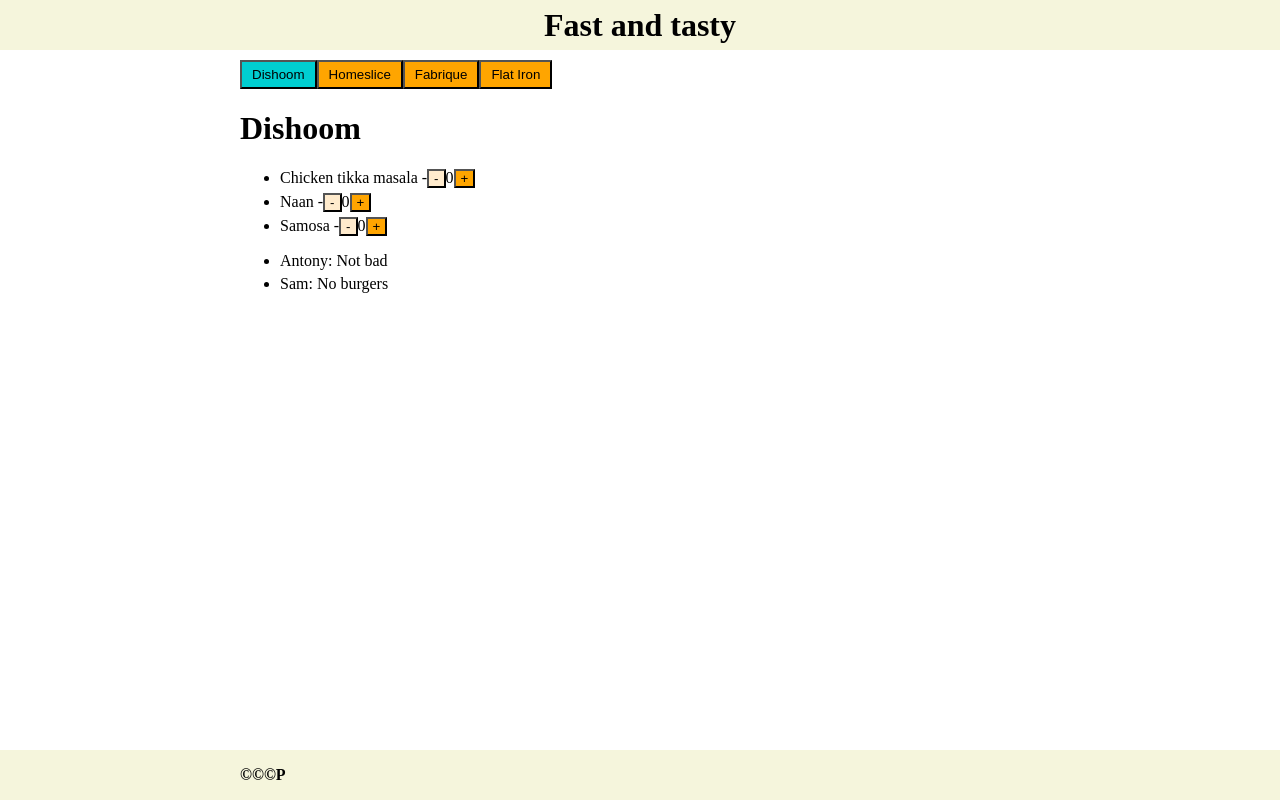
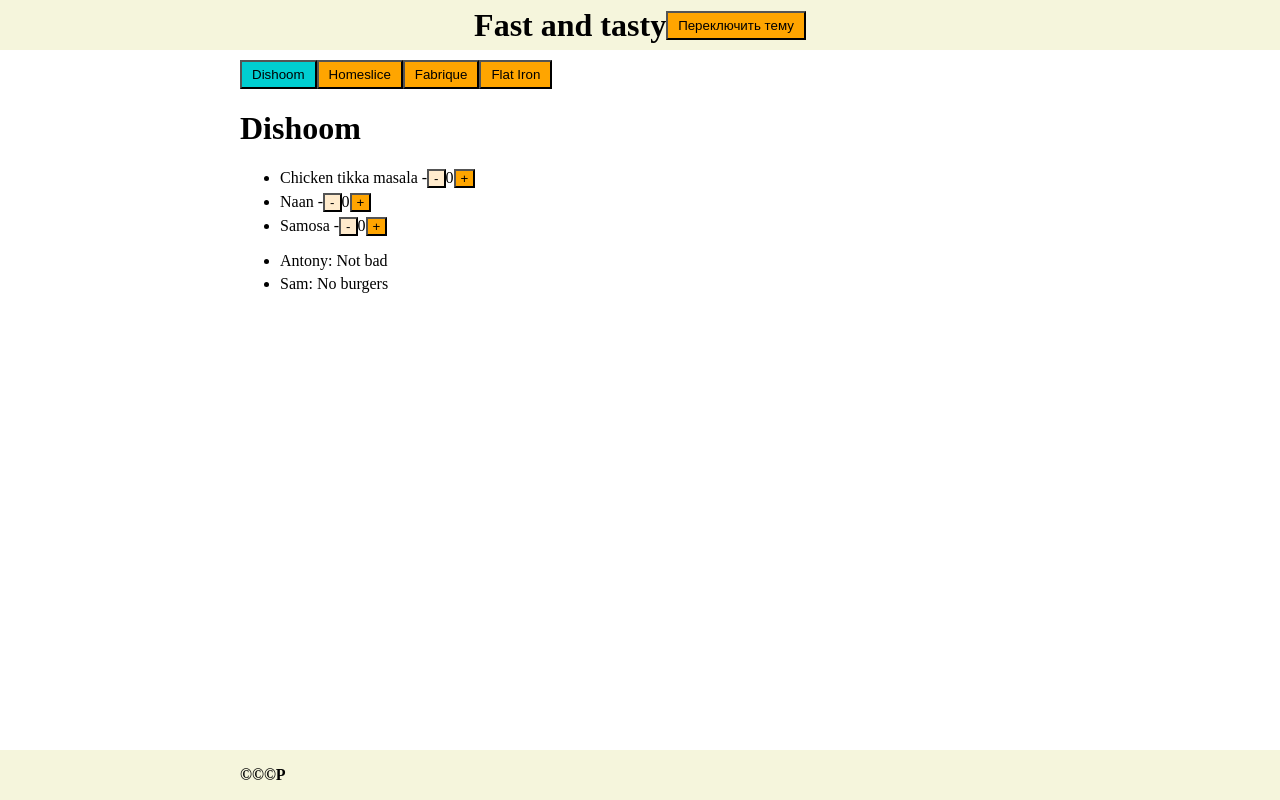
Before and after one commit to deniskoss/react-20230914, a React (Vite) app: page / in a window 1280 px wide. Built offline with nearby package versions, Linux system fonts and the light colour scheme.

Commit message:
lecture-4/hw Переключение темы

```diff
--- a/src/Components/Button/component.jsx
+++ b/src/Components/Button/component.jsx
@@ -1,10 +1,14 @@
 import classNames from "classnames";
 import styles from './styles.module.css';
+import {useContext} from "react";
+import {ThemeContext} from "../../contexts/Theme.jsx";
 
 export const Button = ({text, onClick, isActive, disabled, small}) => {
+    const theme = useContext(ThemeContext);
+    console.log('button', theme);
     return <button
         onClick={onClick}
-        className={classNames(styles.root, {
+        className={classNames(styles.root, styles[theme], {
             [styles.active]: isActive,
             [styles.disabled]: disabled,
             [styles.sm]: small,
--- a/src/Components/Button/styles.module.css
+++ b/src/Components/Button/styles.module.css
@@ -1,7 +1,14 @@
 .root {
-    background-color: orange;
     padding: 5px 10px;
     cursor: pointer;
+}
+
+.light {
+    background-color: orange;
+}
+
+.dark {
+    background-color: darkseagreen;
 }
 
 .active {
--- a/src/Components/Header/component.jsx
+++ b/src/Components/Header/component.jsx
@@ -1,9 +1,14 @@
 import styles from './styles.module.css';
+import {Button} from "../Button/component.jsx";
 
-export const Header = () => {
+export const Header = ({ theme, toggleTheme }) => {
     return (
         <div className={styles.root}>
             <h1>Fast and tasty</h1>
+            <Button
+                text='Переключить тему'
+                onClick={() => toggleTheme(theme === 'light' ? 'dark' : 'light')}
+            />
         </div>
     )
 }
--- /dev/null
+++ b/src/contexts/Theme.jsx
@@ -0,0 +1,3 @@
+import React, { useContext } from "react";
+
+export const ThemeContext = React.createContext();
--- a/src/pages/Main/component.jsx
+++ b/src/pages/Main/component.jsx
@@ -6,13 +6,17 @@
 import { Footer } from '../../Components/Footer/component.jsx';
 
 import styles from './styles.module.css';
+import {ThemeContext} from "../../contexts/Theme.jsx";
 
 export const MainPage = () => {
     const [activeRestaurantIndex, setActiveRestaurantIndex] = useState(0);
+    const [theme, setTheme] = useState('light');
+    console.log(theme);
 
     return (
+        <ThemeContext.Provider value={theme}>
             <div className={styles.root}>
-            <Header />
+                <Header theme={theme} toggleTheme={setTheme} />
                 <div className={styles.middleWrapper}>
                     <RestaurantsTabs
                         restaurants={restaurants}
@@ -24,5 +28,6 @@
                 </div>
                 <Footer />
             </div>
+        </ThemeContext.Provider>
     );
 };
```
Lines whose indentation alone changed are shown as unchanged.
